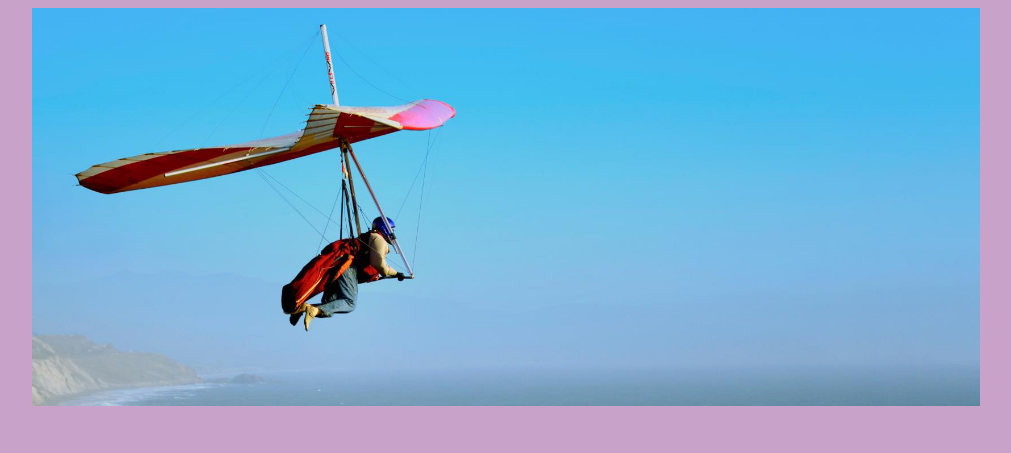
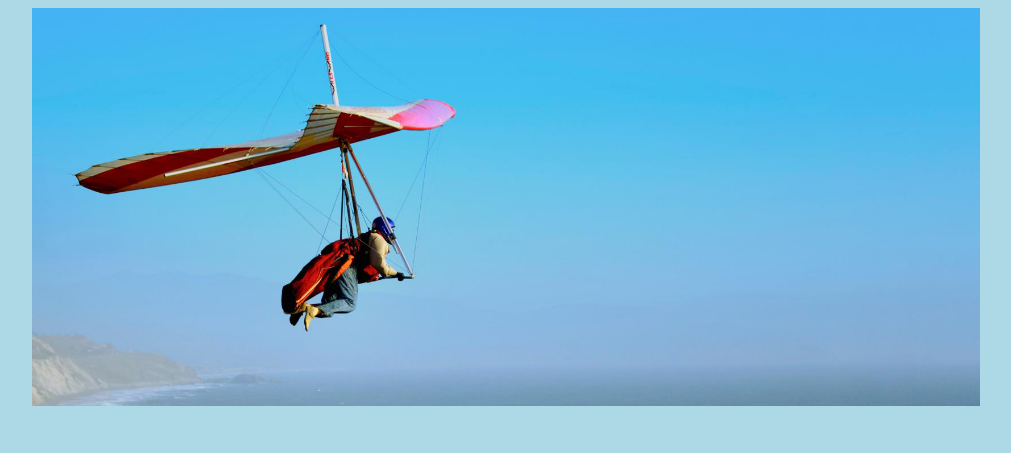
Before and after one commit to Raq1212/Raq1212.github.io, a plain HTML site: page index.html in a window 1280 px wide. Shown: the top 453 px of the page, without its empty margins (134-1145 px from the left). Drawn offline with Linux system fonts and the light colour scheme.

Commit message:
Use light blue page background
Co-authored-by: Copilot App <223556219+Copilot@users.noreply.github.com>

```diff
--- a/css/master.css
+++ b/css/master.css
@@ -13,7 +13,7 @@
   }
 
   body {
- background-color:#C8A2C8;
+ background-color:lightblue;
   color: black; /* set the text color to black here */
     font-family:"Playball", cursive;/* set the font here */
     text-align:center;/* set the text alignment here */
```
